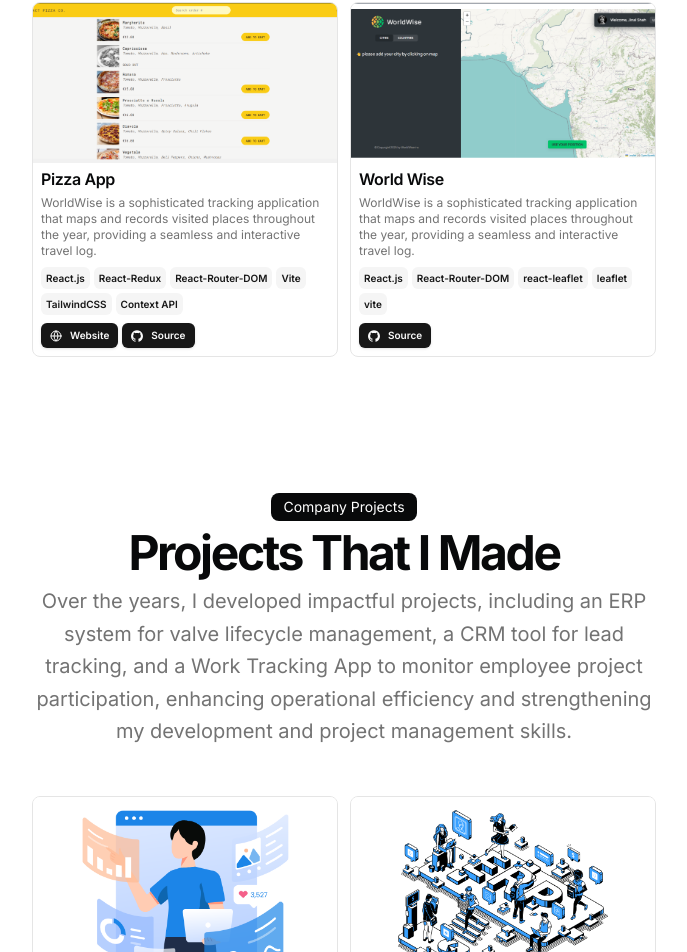
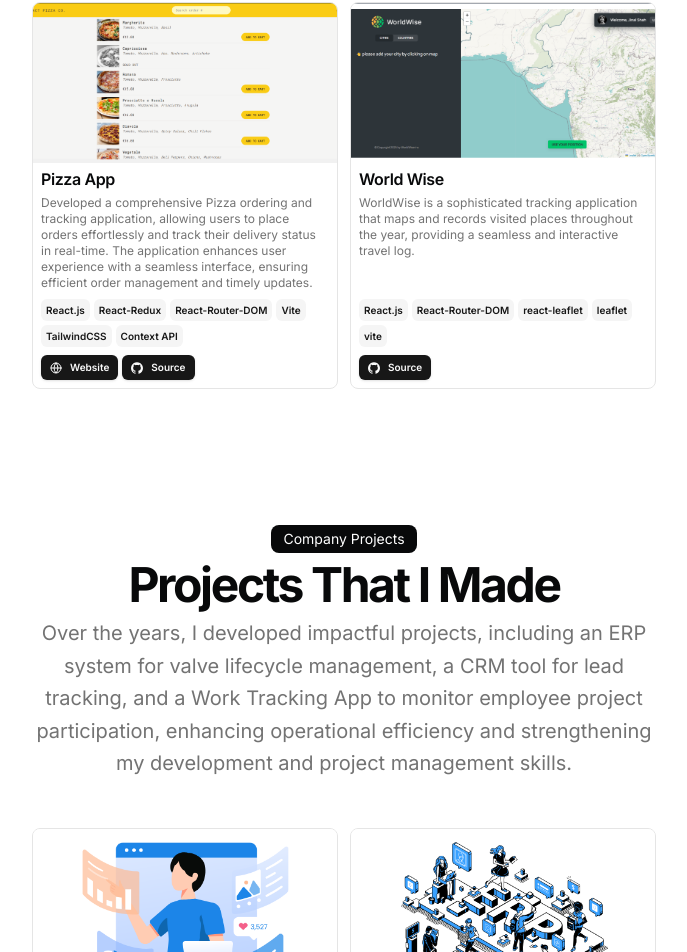
Before and after one commit to JinalShah5358/portfolio, a Next.js app: page / in a window 1280 px wide. Shown: the part 1640-2592 px from the top of the page, without its empty margins (296-983 px from the left). Built offline with nearby package versions, Linux system fonts and the light colour scheme.

Commit message:
changes in resume

```diff
--- a/src/data/resume.tsx
+++ b/src/data/resume.tsx
@@ -174,7 +174,7 @@
       dates: "April 2023 - September 2023",
       active: true,
       description:
-        "WorldWise is a sophisticated tracking application that maps and records visited places throughout the year, providing a seamless and interactive travel log.",
+        "Developed a comprehensive Pizza ordering and tracking application, allowing users to place orders effortlessly and track their delivery status in real-time. The application enhances user experience with a seamless interface, ensuring efficient order management and timely updates.",
       technologies: [
         "React.js",
         "React-Redux",
```
